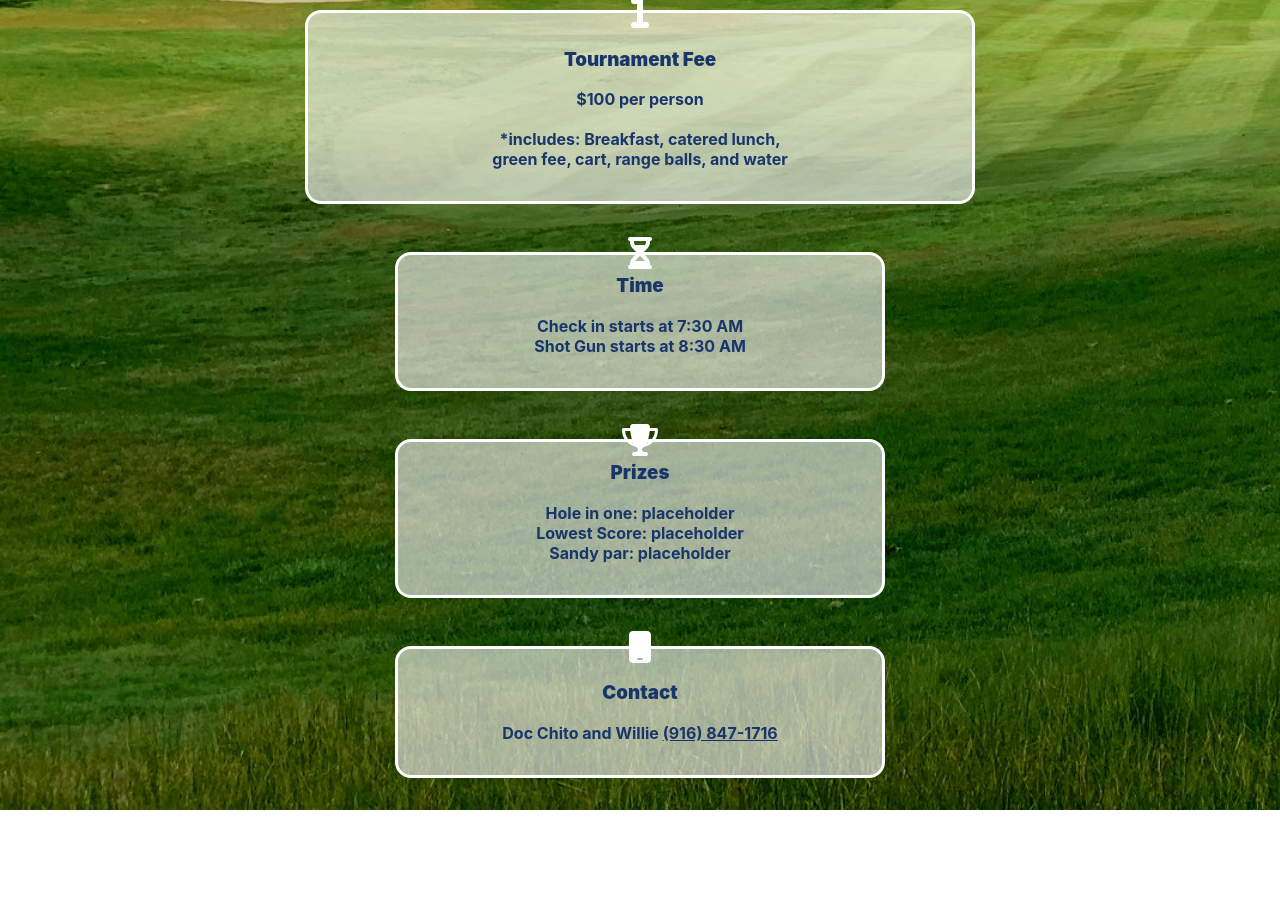
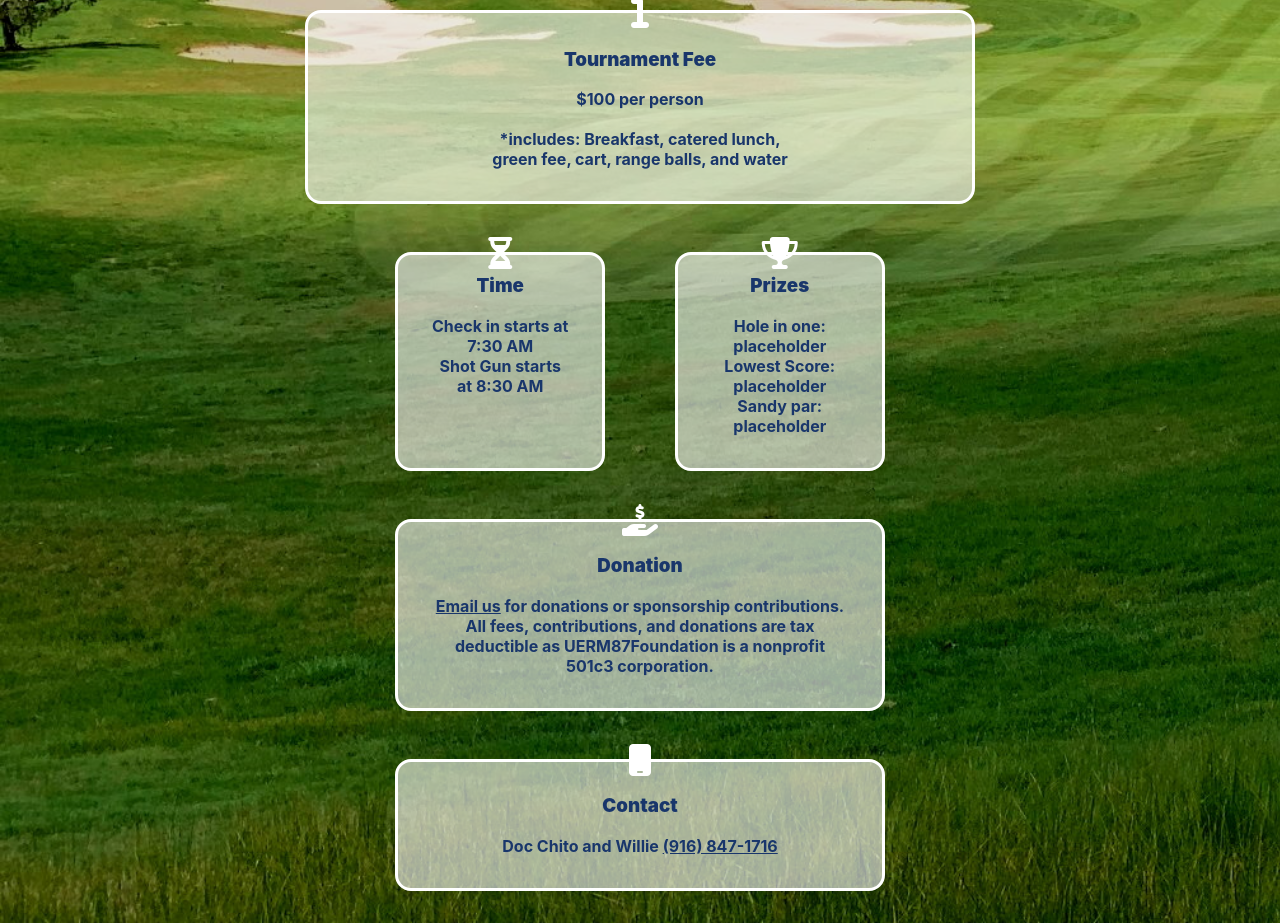
Before and after one commit to Corporate-Drone/golf-tournament, a React (Create React App) app in the folder client/: page / in a window 1280 px wide. Shown: the part 1000-1923 px from the top of the page. Before the commit the page ends 1810 px from the top, so only its background shows below. Built offline with nearby package versions, Linux system fonts and the light colour scheme.

Commit message:
added better semantics

```diff
--- a/client/src/pages/Home.js
+++ b/client/src/pages/Home.js
@@ -12,7 +12,7 @@ function Home() {
     useEffect(() => {
         document.body.style.background = "url('/homeBackground.jpg')";
         document.body.style.backgroundSize = "cover";
-    },[])
+    }, [])
 
     const buttonClick = () => {
         history.push('/register');
@@ -34,20 +34,26 @@ function Home() {
                         <div className="Home-info-container">
                             <i className="fas fa-calendar-alt fa-2x"></i>
                             <h2>Date</h2>
-                            <div>Saturday</div>
-                            <div>August 28, 2021</div>
+                            <p>Saturday
+                                <br />
+                                August 28, 2021
+                            </p>
                         </div>
                         <div className="Home-info-container">
                             <i className="fas fa-map-marker-alt fa-2x"></i>
                             <h2>Location</h2>
-                            <div>Lincoln Hills Golf Course</div>
-                            <div>Lincoln, CA</div>
+                            <p>Lincoln Hills Golf Course
+                                <br />
+                                Lincoln, CA
+                            </p>
                         </div>
                         <div className="Home-info-container">
                             <i className="fas fa-dollar-sign fa-2x"></i>
                             <h2>Fee</h2>
-                            <div>$100</div>
-                            <div>Per Person*</div>
+                            <p>$100
+                                <br />
+                                Per Person*
+                            </p>
                         </div>
                     </div>
                 </Fade>
@@ -63,36 +69,48 @@ function Home() {
                         <i className="fas fa-info fa-3x Home-detail-icon"></i>
                         <div className="Home-detail-info">
                             <h3>Tournament Fee</h3>
-                            <div>$100 per person</div>
+                            <p>$100 per person</p>
                             <br />
-                            <div>*includes: Breakfast, catered lunch,<br />green fee, cart, range balls, and water</div>
+                            <p>*includes: Breakfast, catered lunch,<br />green fee, cart, range balls, and water</p>
                         </div>
                     </div>
+                    <div className="Home-detail-row">
                         <div className="Home-detail bottom-small">
                             <i className="fas fa-hourglass-half fa-2x Home-detail-icon"></i>
                             <div className="Home-detail-time">
                                 <h3>Time</h3>
-                            <div>Check in starts at 7:30 AM</div>
-                            <div>Shot Gun starts at 8:30 AM</div>
+                                <p>Check in starts at 7:30 AM
+                                    <br />
+                                    Shot Gun starts at 8:30 AM</p>
                             </div>
                         </div>
                         <div className="Home-detail bottom-small">
                             <i className="fas fa-trophy fa-2x Home-detail-icon"></i>
                             <div className="Home-detail-prizes">
                                 <h3>Prizes</h3>
-                            <div>Hole in one: placeholder</div>
-                            <div>Lowest Score: placeholder</div>
-                            <div>Sandy par: placeholder</div>
+                                <p>Hole in one: placeholder
+                                    <br />
+                                    Lowest Score: placeholder
+                                    <br />
+                                    Sandy par: placeholder
+                                </p>
                             </div>
                         </div>
-                    <div className="Home-detail bottom-small">
+                    </div>
+                    <div className="Home-detail bottom-med">
+                        <i className="fas fa-hand-holding-usd fa-2x Home-detail-icon"></i>
+                        <h3>Donation</h3>
+                        <div className="Home-bottom-contact">
+                            <a href="mailto:UERM87foundation@gmail.com">Email us</a> for donations or sponsorship contributions. All fees, contributions, and donations are tax deductible as UERM87Foundation is a nonprofit 501c3 corporation.
+                        </div>
+                    </div>
+                    <div className="Home-detail bottom-med">
                         <i className="fas fa-mobile fa-2x Home-detail-icon"></i>
                         <h3>Contact</h3>
                         <div className="Home-bottom-contact">
                             Doc Chito and Willie <a href="tel:9168471716">(916) 847-1716</a>
                         </div>
                     </div>
-
                 </div>
             </Fade>
 
--- a/client/src/pages/_Home.scss
+++ b/client/src/pages/_Home.scss
@@ -119,10 +119,27 @@
             margin-top: -2rem;
             font-weight:bolder;
         }
+
+        &-row {
+            display: flex;
+            flex-direction: row;
+
+            .bottom-small {
+                width: 25%;
+            }
+        }
     }
 
-    .bottom-small {
+    .bottom-med {
         width: 35%;
+    }
+
+    // .bottom-small {
+    //     width: 35%;
+    // }
+
+    p {
+        margin: 0;
     }
 }
 
@@ -163,6 +180,11 @@ a {
                 margin-bottom: 1rem;
             }
 
+        &-detail {
+            &-row {
+                flex-direction: column;
+            }
+        }
         &-details {
             margin-bottom: 2rem;
         }
```
Lines whose indentation alone changed are shown as unchanged.
